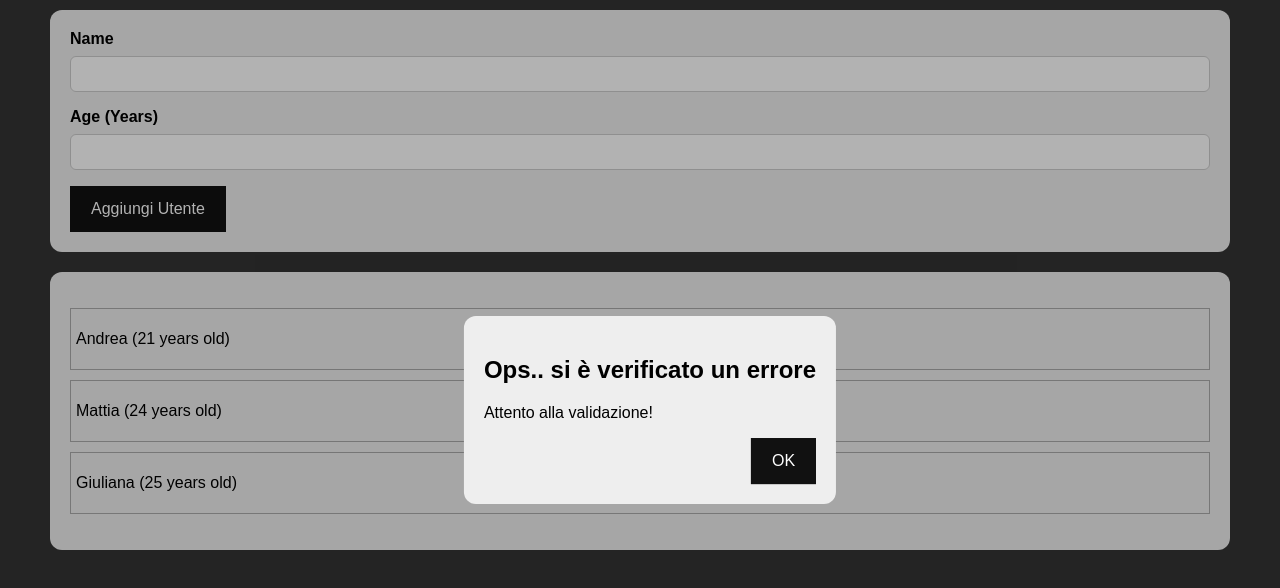
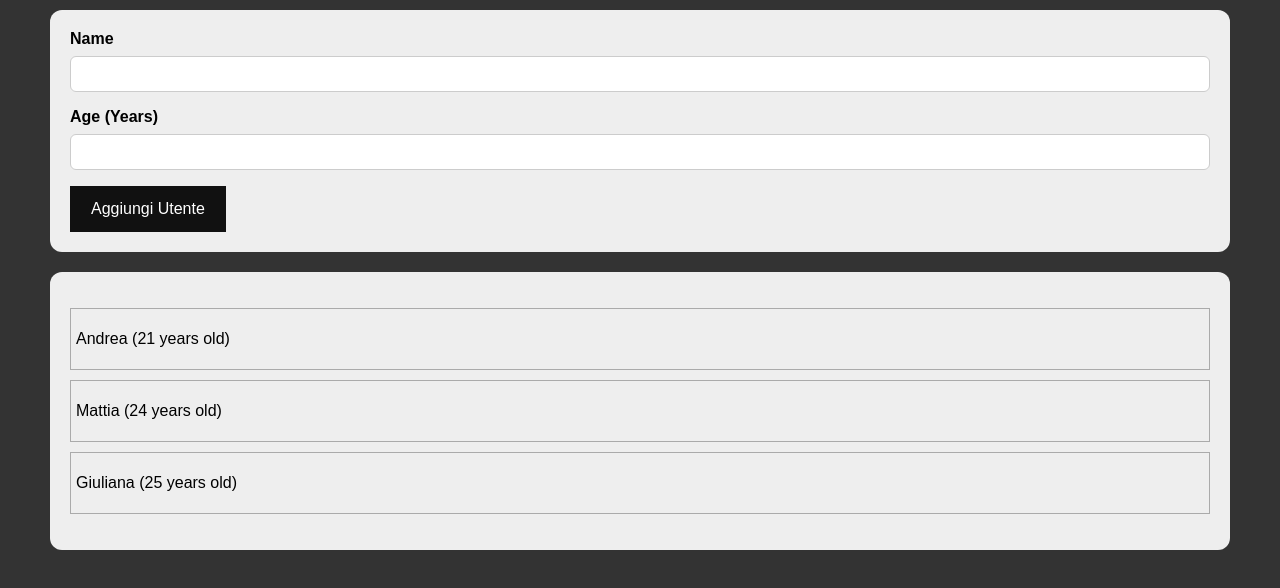
Before and after one commit to andreamosca/users, a React (Create React App) app: page / in a window 1280 px wide. Shown: the top 588 px of the page. Built offline with nearby package versions, Linux system fonts and the light colour scheme.

Commit message:
aggiunta state management ErrModal

```diff
--- a/src/components/NewUser/NewUser.jsx
+++ b/src/components/NewUser/NewUser.jsx
@@ -9,13 +9,24 @@ import styles from "./NewUser.module.css";
 const NewUser = (props) => {
   const [name, setName] = useState("");
   const [age, setAge] = useState("");
+  const [error, setError] = useState(null);
 
   const handleSubmit = (event) => {
     event.preventDefault();
     if (name.trim().length === 0) {
+      setError({
+        title: "Ops.. si è verificato un errore",
+        content: "Inserisci il nome dell'utente!",
+        action: "OK",
+      });
       return;
     }
     if (age.trim().length > 0 && +age < 0) {
+      setError({
+        title: "Ops.. si è verificato un errore",
+        content: "L'età inserita non è valida",
+        action: "OK",
+      });
       return;
     }
     props.onUserCreate({
@@ -26,11 +37,21 @@ const NewUser = (props) => {
     setName("");
     setAge("");
   };
+
   const handleNameChange = (event) => setName(event.target.value);
   const handleAgeChange = (event) => setAge(event.target.value);
+  const handleCloseErrModal = () => setError(null);
+
   return (
     <div>
-      <ErrModal title="Ops.. si è verificato un errore" content="Attento alla validazione!" action="OK"/>
+      {error && (
+        <ErrModal
+          title={error.title}
+          content={error.content}
+          action={error.action}
+          onClose={handleCloseErrModal}
+        />
+      )}
       <Card className={styles.newUser}>
         <form onSubmit={handleSubmit}>
           <div className={styles.controls}>
--- a/src/components/UI/ErrModal.jsx
+++ b/src/components/UI/ErrModal.jsx
@@ -5,10 +5,9 @@ import Card from "./Card";
 import Button from "./Button";
 
 const ErrModal = (props) => {
-
   return (
     <div style={{display: "block"}}>
-      <div className={styles.background}></div>
+      <div className={styles.background} onClick={props.onClose}></div>
       <Card className={styles.dialog}>
         <header>
           <h2>{props.title}</h2>
@@ -19,7 +18,7 @@ const ErrModal = (props) => {
           </p>
         </main>
         <footer className={styles.footer}>
-          <Button>{props.action}</Button>
+          <Button onClick={props.onClose}>{props.action}</Button>
         </footer>
       </Card>
     </div>
```
